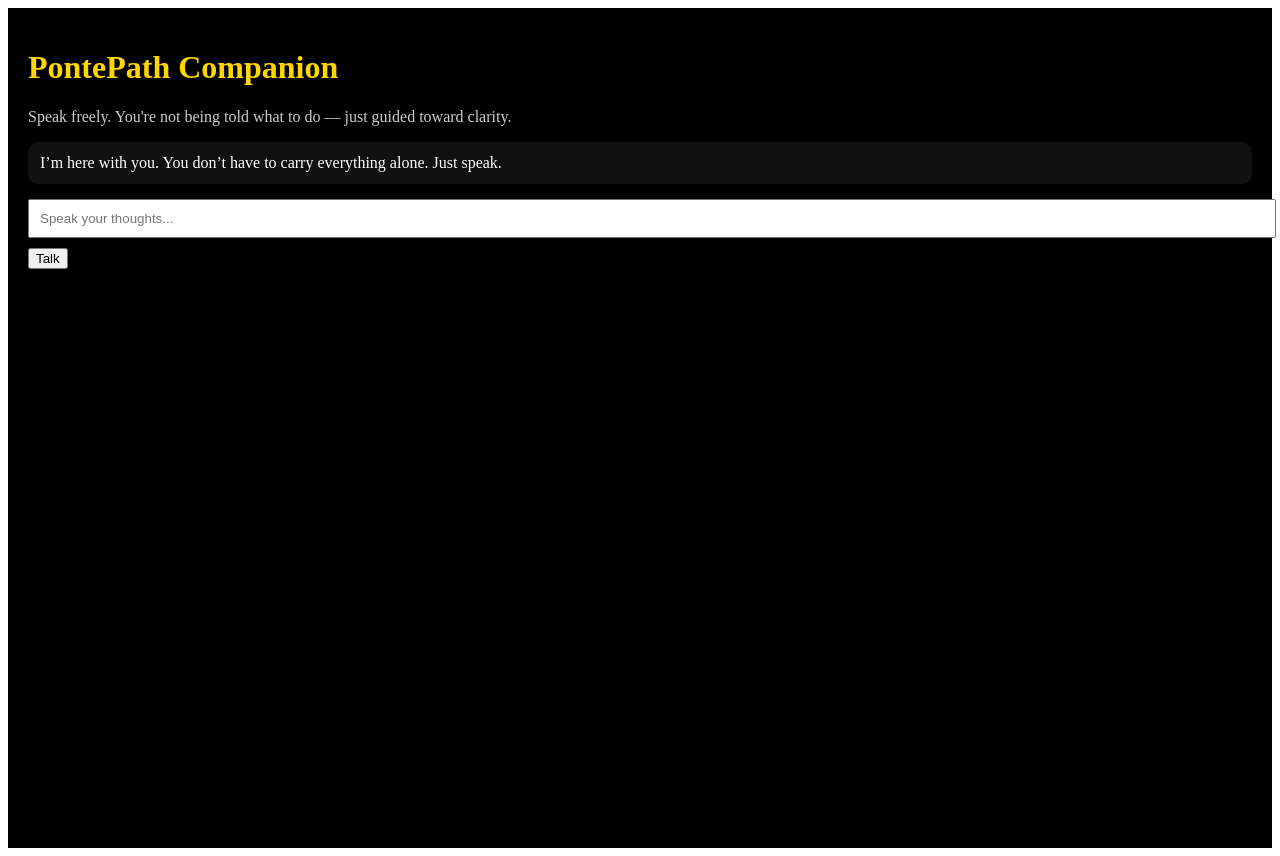
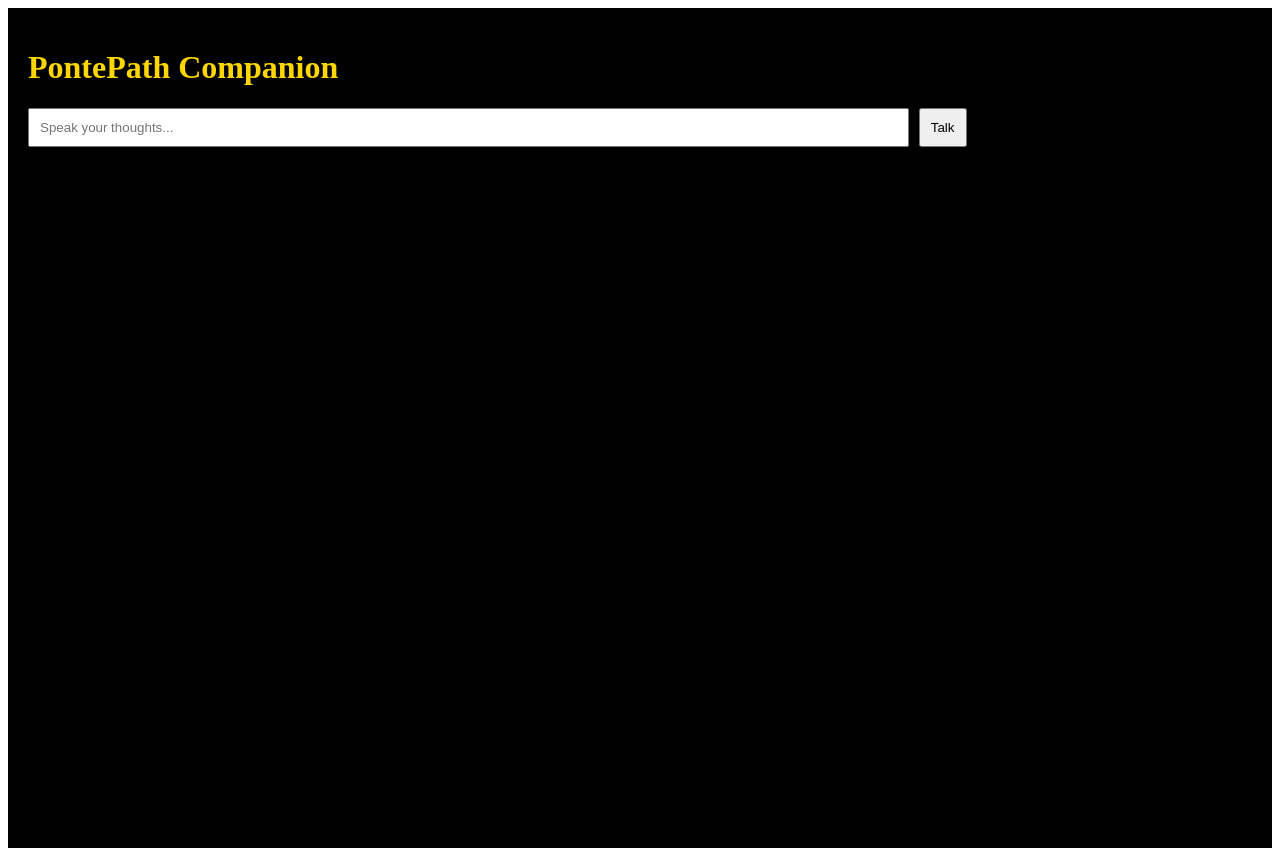
Before and after one commit to pontepath59/PontePath-app, a Next.js app: page /ai in a window 1280 px wide. Built offline with nearby package versions, Linux system fonts and the light colour scheme.

Commit message:
Update ai.js

```diff
--- a/pages/ai.js
+++ b/pages/ai.js
@@ -4,121 +4,65 @@ export default function AI() {
 
   const [input, setInput] = useState("");
 
-  const [messages, setMessages] = useState([
+  const [messages, setMessages] = useState([]);
 
-    {
+  const sendMessage = async () => {
 
-      role: "assistant",
-
-      content:
-
-        "I’m here with you. You don’t have to carry everything alone. Just speak."
-
-    }
-
-  ]);
-
-  const sendMessage = () => {
-
-    if (!input) return;
+    if (!input.trim()) return;
 
     const userMessage = { role: "user", content: input };
 
-    const reply = generateResponse(input);
+    const res = await fetch("/api/ai", {
 
-    const companionResponse = {
+      method: "POST",
 
-      role: "assistant",
+      headers: {
 
-      content: reply
+        "Content-Type": "application/json",
 
-    };
+      },
 
-    setMessages([...messages, userMessage, companionResponse]);
+      body: JSON.stringify({
+
+        messages: [...messages, userMessage],
+
+      }),
+
+    });
+
+    const data = await res.json();
+
+    setMessages((prev) => [...prev, userMessage, data]);
 
     setInput("");
 
   };
 
-  const generateResponse = (text) => {
-
-    const lower = text.toLowerCase();
-
-    if (lower.includes("cancer") || lower.includes("sick")) {
-
-      return "That’s a lot to take in. I’m here with you… you don’t have to carry it all at once.";
-
-    }
-
-    if (lower.includes("scared") || lower.includes("afraid")) {
-
-      return "That kind of fear is real. Stay with it for a moment… you’re not alone.";
-
-    }
-
-    if (lower.includes("family")) {
-
-      return "Family situations can weigh on you deeply. I hear that.";
-
-    }
-
-    if (lower.includes("lost") || lower.includes("confused")) {
-
-      return "Sometimes clarity comes by slowing down, not forcing answers.";
-
-    }
-
-    if (text.trim().length < 12) {
-
-      return "I hear you. That matters.";
-
-    }
-
-    return "I’m with you. Just take it one thought at a time.";
-
-  };
-
   return (
 
-    <div style={{ background: "#000", color: "white", minHeight: "100vh", padding: 20 }}>
+    <div style={{ padding: 20, color: "white", background: "black", minHeight: "100vh" }}>
+
+
 
       <h1 style={{ color: "gold" }}>PontePath Companion</h1>
 
-      <p style={{ color: "#ccc" }}>
-
-        Speak freely. You're not being told what to do — just guided toward clarity.
-
-      </p>
-
-      <div>
+      <div style={{ marginTop: 20 }}>
 
         {messages.map((msg, i) => (
 
-          <div
+          <div key={i} style={{ marginBottom: 15 }}>
 
-            key={i}
+            <strong>{msg.role === "user" ? "You:" : "Companion:"}</strong>
 
-            style={{
-
-              background: msg.role === "user" ? "#333" : "#111",
-
-              padding: 12,
-
-              borderRadius: 10,
-
-              marginTop: 10
-
-            }}
-
-          >
-
-            {msg.content}
+            <p>{msg.content}</p>
 
           </div>
 
         ))}
 
       </div>
+
+      <div style={{ marginTop: 20 }}>
 
         <input
 
@@ -128,11 +72,11 @@ export default function AI() {
 
           placeholder="Speak your thoughts..."
 
-        style={{ width: "100%", padding: 10, marginTop: 15 }}
+          style={{ width: "70%", padding: 10 }}
 
         />
 
-      <button onClick={sendMessage} style={{ marginTop: 10 }}>
+        <button onClick={sendMessage} style={{ padding: 10, marginLeft: 10 }}>
 
           Talk
 
@@ -140,6 +84,8 @@ export default function AI() {
 
       </div>
 
+    </div>
+
   );
 
 }
```
Lines whose indentation alone changed are shown as unchanged.
